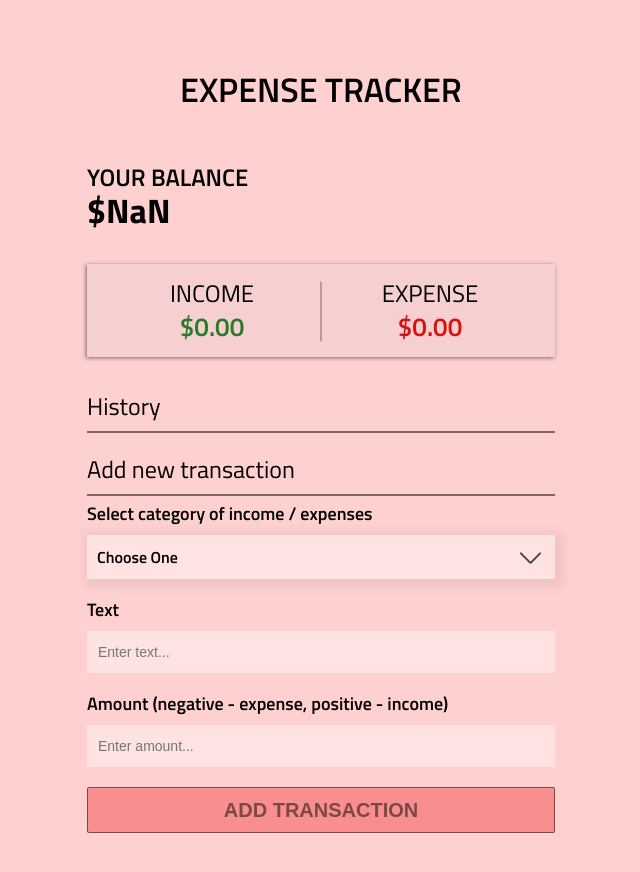
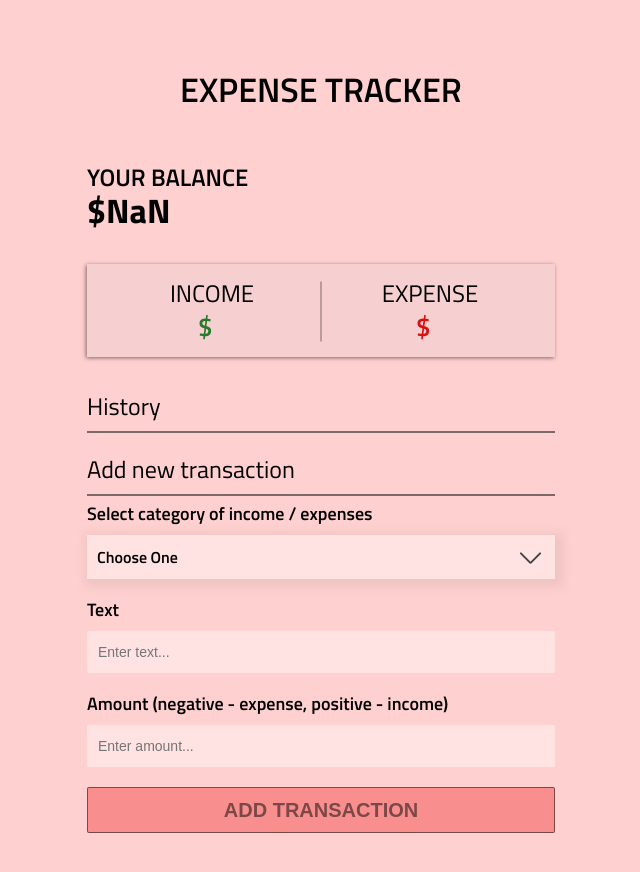
Before and after one commit to stopmybrother/Income-Expense-Tracker-with-Redux, a React (Create React App) app in the folder expense-tracker-redux/: page / in a window 1280 px wide. Shown: the top 872 px of the page, without its empty margins (319-959 px from the left). Built offline with nearby package versions, Linux system fonts and the light colour scheme.

Commit message:
fix: removed counting of income and expenses in components/IncomeExpenses/IncomeExpenses.tsx

```diff
--- a/expense-tracker-redux/src/components/IncomeExpenses/IncomeExpenses.tsx
+++ b/expense-tracker-redux/src/components/IncomeExpenses/IncomeExpenses.tsx
@@ -1,22 +1,18 @@
 import React from "react";
-import { useSelector } from "react-redux";
-import { transactionsSelector } from "../../redux/selectors/transactionsSelector/transactionsSelector";
-import { ITransaction } from "../../mock-data/mock-data";
 import { COLOR } from "../../styled-components/color-constants";
 import { FlexContainerCentered, FlexContainerNotCentered } from "../../styled-components/components/Container";
 import { Text }  from "../../styled-components/components/Text";
 
-export const IncomeExpenses = () => {
-    const transactions = useSelector( transactionsSelector );
-    const amounts = transactions.map( ( transaction: ITransaction ) => transaction.amount );
-    const income = amounts
-        .filter( ( amount: number ) => amount > 0 )
-        .reduce( ( prev:number, amount: number) => ( prev += amount ), 0 )
-        .toFixed( 2 );
-    const expense = amounts
-        .filter( ( amount: number ) => amount < 0 )
-        .reduce( ( prev:number, amount: number) => ( prev += Math.abs(amount) ), 0 )
-        .toFixed( 2 );
+interface IIncomeExpenses {
+    incomes: number;
+    expenses: number;
+};
+
+export const IncomeExpenses = (
+                                {
+                                    incomes,
+                                    expenses
+                                }: IIncomeExpenses ) => {
     return (
         <FlexContainerCentered
             maxWidth = { 500 }
@@ -42,7 +38,7 @@ export const IncomeExpenses = () => {
                     fontWeight = { 600 }
                     colorText = { COLOR.green }
                 >
-                    ${ income }
+                    ${ incomes }
                 </Text>
             </FlexContainerNotCentered>
             <FlexContainerNotCentered
@@ -63,7 +59,7 @@ export const IncomeExpenses = () => {
                     fontWeight = { 600 }
                     colorText = { COLOR.red }
                 >
-                    ${ expense }
+                    ${ expenses }
                 </Text>
             </FlexContainerNotCentered>
         </FlexContainerCentered>
```
